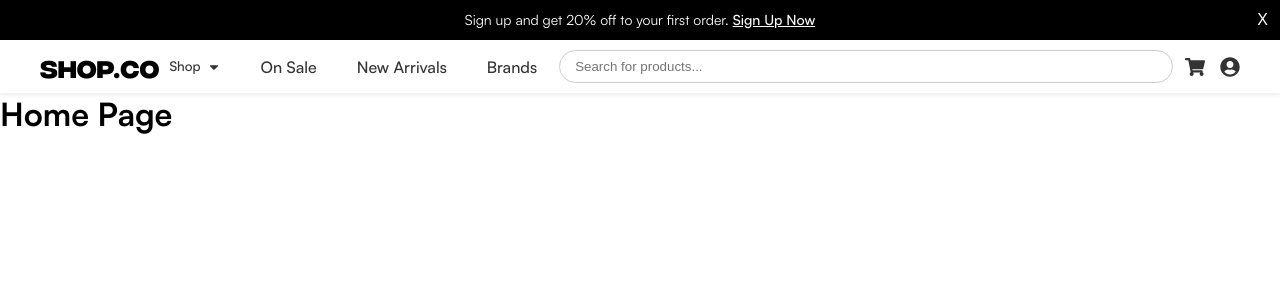
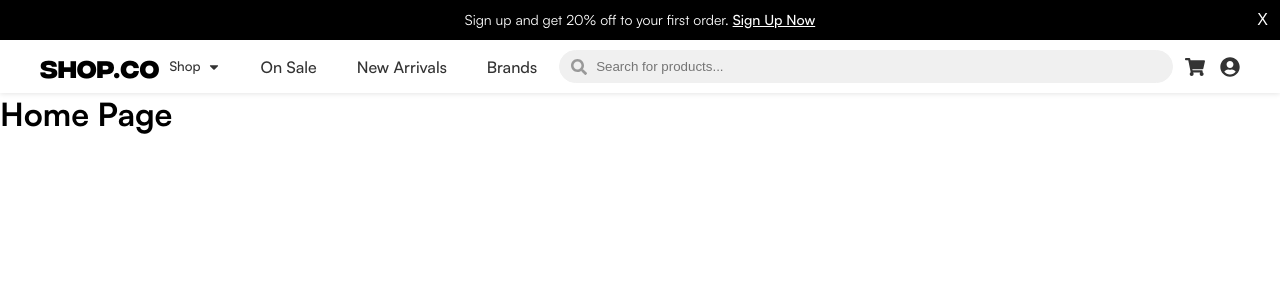
Before and after one commit to kladoyris-G/react_e-commerce, a React (Vite) app: page / in a window 1280 px wide. Shown: the top 300 px of the page. Built offline with nearby package versions, Linux system fonts and the light colour scheme.

Commit message:
ui changes on search bar

```diff
--- a/src/components/header/Header.module.css
+++ b/src/components/header/Header.module.css
@@ -111,19 +111,36 @@
   display: flex;
 }
 
-.searchBar {
+.searchWrapper {
+  position: relative;
   flex: 1 1 0;
-  min-width: 160px;
+  min-width: 0;
   margin: 0 12px;
-  padding: 8px 15px;
+  display: flex;
+  align-items: center;
+}
+
+.searchWrapper .searchBar {
+  width: 100%;
+  padding: 8px 15px 8px 36px;
   border-radius: 25px;
-  border: 1px solid #ccc;
+  border: 1px solid #f0f0f0;
+
+  background-color: #f0f0f0;
   outline: none;
   transition: all 0.2s;
-  box-sizing: border-box;
 }
 
-.searchBar:focus {
+.searchWrapper .searchIcon {
+  position: absolute;
+  left: 12px;
+  top: 50%;
+  transform: translateY(-50%);
+  color: #999;
+  pointer-events: none;
+}
+
+.searchWrapper .searchBar:focus {
   border-color: #333;
   box-shadow: 0 0 5px rgba(0, 0, 0, 0.1);
 }
@@ -143,10 +160,6 @@
 }
 
 @media (max-width: 768px) {
-  .searchBar {
-    display: none;
-  }
-
   .mobileSearchIcon {
     display: block;
   }
@@ -159,11 +172,13 @@
 
   .navbar {
     flex-wrap: wrap;
-    gap: 8px;
     justify-content: space-between;
   }
 
   .menu {
     display: none;
   }
+  .searchWrapper {
+    display: none;
+  }
 }
--- a/src/components/header/Header.tsx
+++ b/src/components/header/Header.tsx
@@ -79,11 +79,14 @@ const Header: React.FC = () => {
             </li>
           </ul>
 
-          <input
-            type="text"
-            placeholder="Search for products..."
-            className={styles.searchBar}
-          />
+          <div className={styles.searchWrapper}>
+            <FaSearch className={styles.searchIcon} />
+            <input
+              type="text"
+              placeholder="Search for products..."
+              className={styles.searchBar}
+            />
+          </div>
 
           {/* Icons */}
           <div className={styles.icons}>
```
